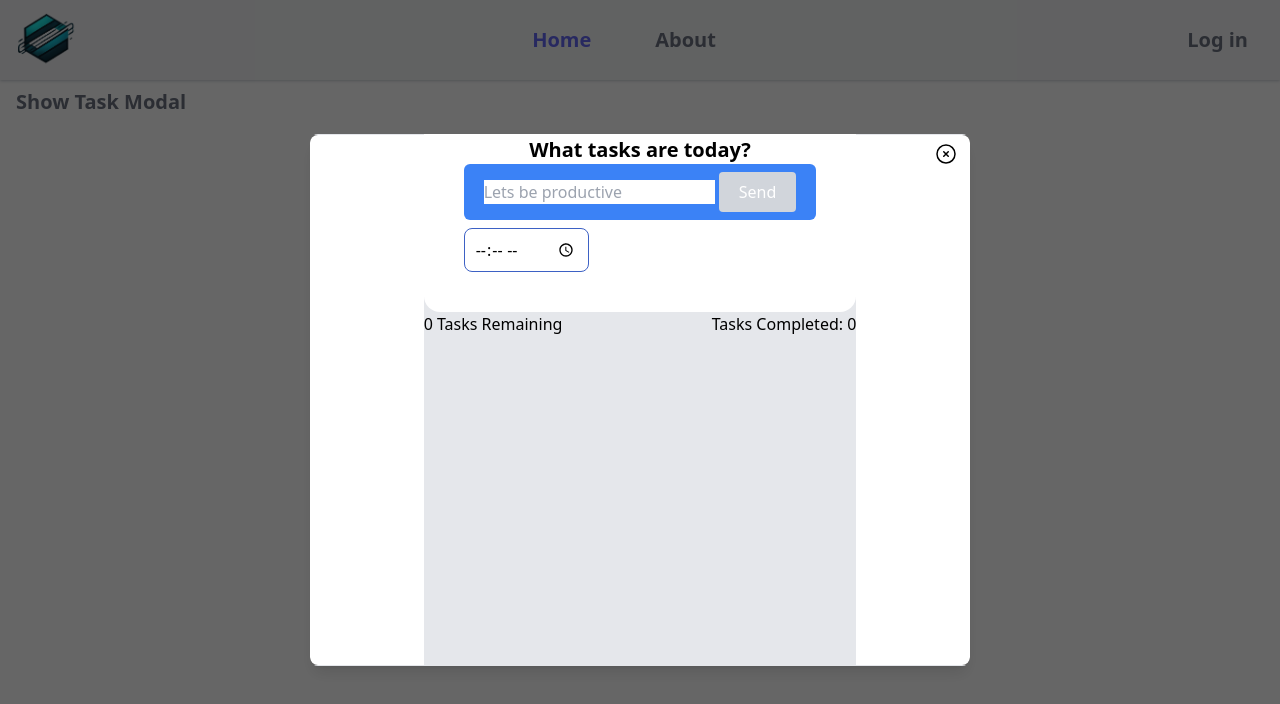
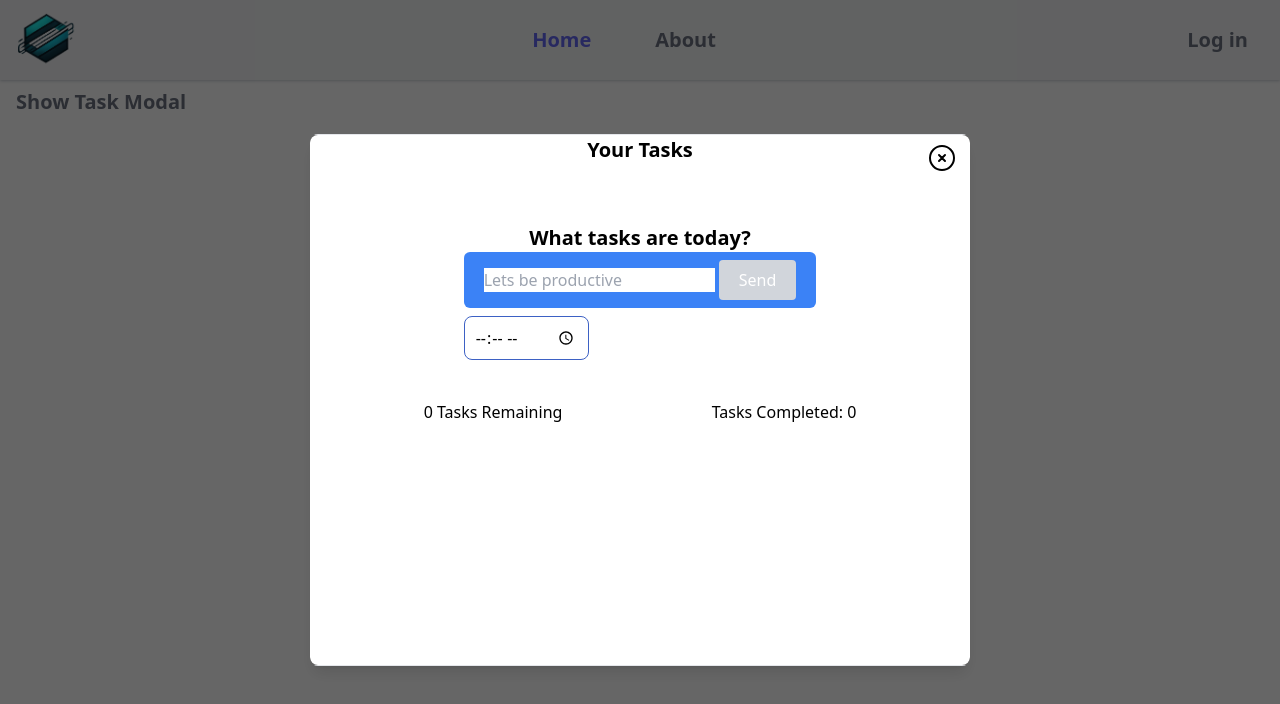
Before and after one commit to DootDoot4567/hack-demo, a SvelteKit app in the folder my-app/: page /home in a window 1280 px wide. Both pictures are taken after a click on the button "Show Task Modal". Shown: the top 704 px of the page. Built offline with nearby package versions, Linux system fonts and the light colour scheme.

Commit message:
More styling for modal pop up for tasks

```diff
--- a/my-app/src/routes/+page.svelte
+++ b/my-app/src/routes/+page.svelte
@@ -45,7 +45,7 @@ const deleteTask = (e) => {
     <TaskAdder on:add-task={addTask} />
     <TaskStats {count} {finished}/>
     <TaskList {task} on:delete-task={deleteTask} />
-</main>  -->
+</main> -->
 
 <!-- <script>
     import Task from "./Nested/Task.svelte";
--- a/my-app/src/routes/Nested/Modal.svelte
+++ b/my-app/src/routes/Nested/Modal.svelte
@@ -30,7 +30,7 @@
             class="flex ms-auto inline-flex justify-center items-center absolute right-3 top-2"
             autofocus
             on:click={closeModal}>
-            <svg xmlns="http://www.w3.org/2000/svg" fill="none" viewBox="0 0 24 24" stroke-width="1.5" stroke="currentColor" class="size-6">
+            <svg xmlns="http://www.w3.org/2000/svg" fill="none" viewBox="0 0 24 24" stroke-width="1.5" stroke="currentColor" class="size-8">
                 <path stroke-linecap="round" stroke-linejoin="round" d="m9.75 9.75 4.5 4.5m0-4.5-4.5 4.5M21 12a9 9 0 1 1-18 0 9 9 0 0 1 18 0Z" />
             </svg>
         </button>
--- a/my-app/src/routes/Nested/Task.svelte
+++ b/my-app/src/routes/Nested/Task.svelte
@@ -21,7 +21,7 @@ const deleteTask = (e) => {
 }
 </script>
 
-<main class="min-h-screen bg-gray-200">
+<main class="w-[100%] h-[100%] bg-transparent">
     <TaskAdder on:add-task={addTask} />
     <TaskStats {count} {finished}/>
     <TaskList {task} on:delete-task={deleteTask} />
--- a/my-app/src/routes/Nested/TaskModal.svelte
+++ b/my-app/src/routes/Nested/TaskModal.svelte
@@ -10,9 +10,9 @@
 
 <Modal modalKey="task">
     <div class="flex flex-col items-center justify-center w-[660px] h-[530px] bg-white rounded-lg shadow-lg pb-64">
-        <h2 class="text-xl font-semibold pt-4">Task Modal</h2>
+        <h2 class="text-xl font-semibold pt-4">Your Tasks</h2>
         <!-- Task content goes here -->
-        <div class="pt-96">
+        <div class="">
             <Task/>
         </div>
 
```
